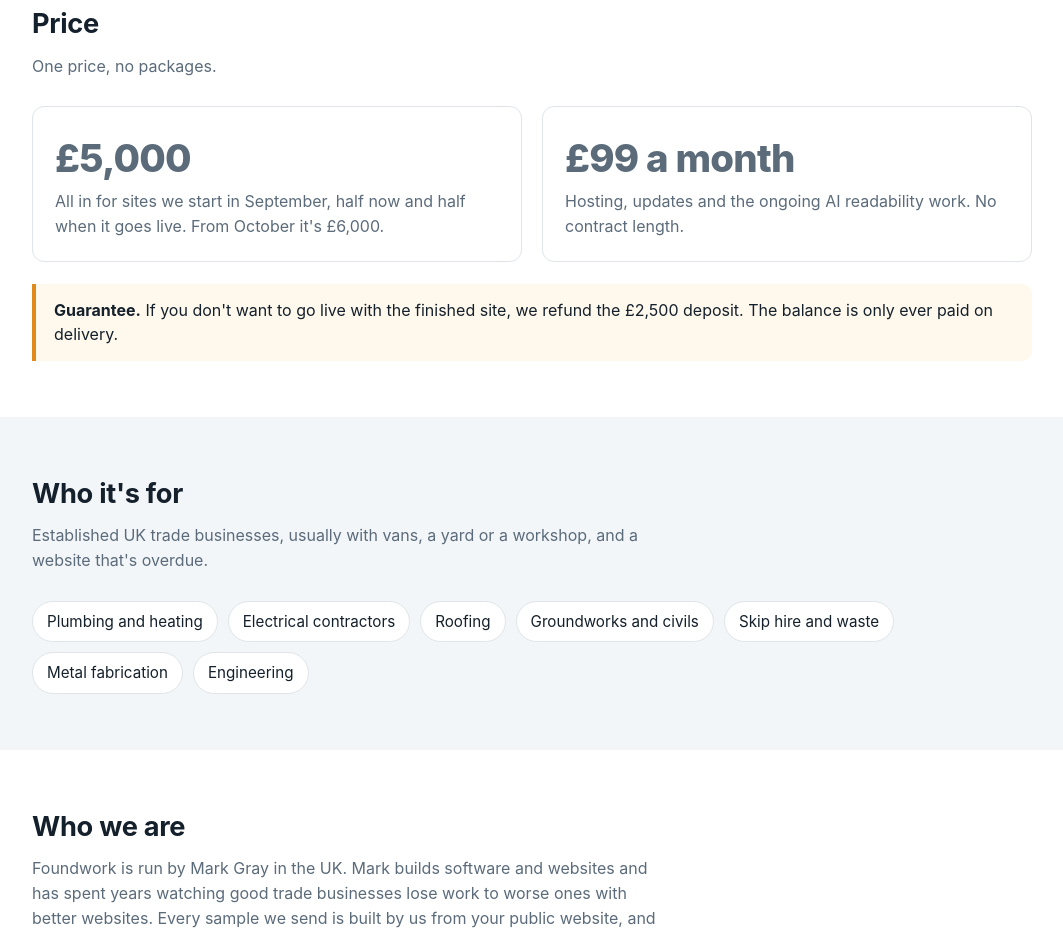
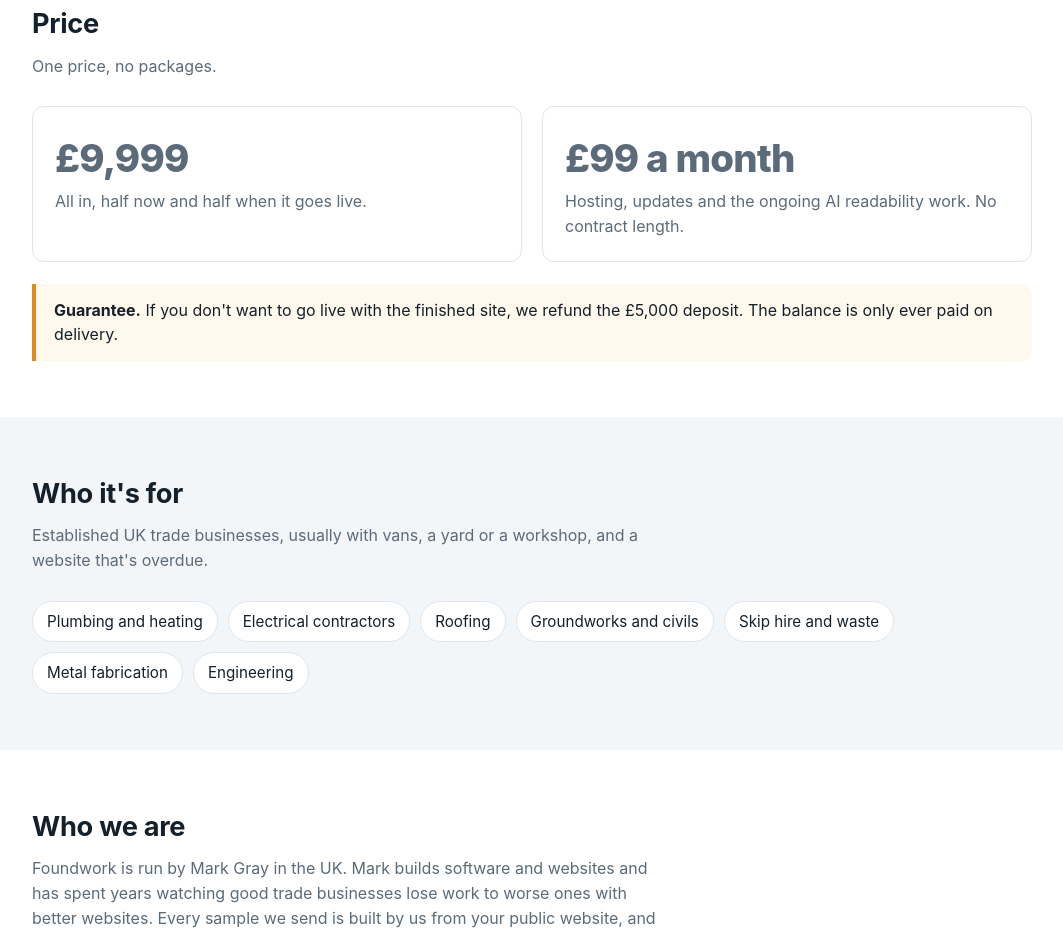
Before and after one commit to markygff/markygff.github.io, a plain HTML site: page index.html in a window 1280 px wide. Shown: the part 1614-2543 px from the top of the page, without its empty margins (108-1171 px from the left). Drawn offline with Linux system fonts and the light colour scheme.

Commit message:
Price: 9,999 all in, half now half on delivery, no month-based rise
Co-Authored-By: Claude Sonnet 5 <noreply@anthropic.com>

```diff
--- a/index.html
+++ b/index.html
@@ -89,10 +89,10 @@ footer{border-top:1px solid var(--line);padding:28px 0;color:var(--muted);font-s
 <h2>Price</h2>
 <p class="lead">One price, no packages.</p>
 <div class="price">
-<div class="card"><p class="big">£5,000</p><p>All in for sites we start in September, half now and half when it goes live. From October it's £6,000.</p></div>
+<div class="card"><p class="big">£9,999</p><p>All in, half now and half when it goes live.</p></div>
 <div class="card"><p class="big">£99 a month</p><p>Hosting, updates and the ongoing AI readability work. No contract length.</p></div>
 </div>
-<div class="guarantee"><strong>Guarantee.</strong> If you don't want to go live with the finished site, we refund the £2,500 deposit. The balance is only ever paid on delivery.</div>
+<div class="guarantee"><strong>Guarantee.</strong> If you don't want to go live with the finished site, we refund the £5,000 deposit. The balance is only ever paid on delivery.</div>
 </div></section>
 
 <section class="tint"><div class="wrap">
```
